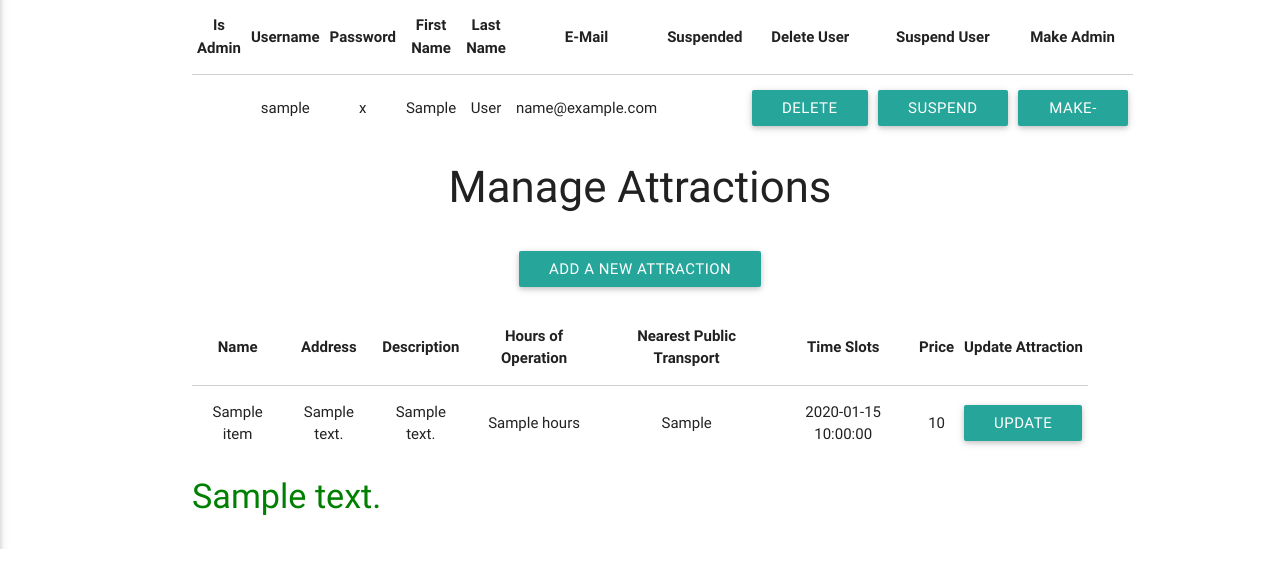
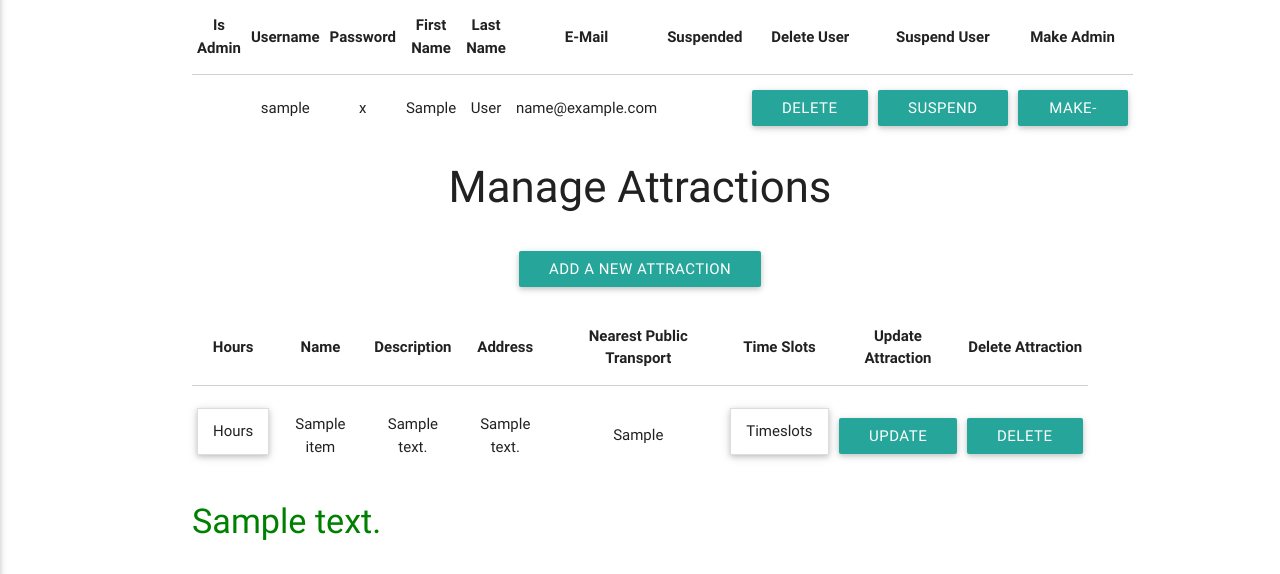
Before and after one commit to sidsenkumar11/Travel-Planner, a Flask app: template templates/home.html in a window 1280 px wide. Shown: the part 267-841 px from the top of the page. Before the commit the page ends 816 px from the top, so only its background shows below. Run offline with Flask 2, Linux system fonts and the light colour scheme; the visitor is signed in with stand-in values (Sample User, id 1); tables that the repository leaves empty hold one stand-in row (values such as "Sample post"); the template is opened without the code that fills it: most values are stand-ins (such as "Sample title", 1, 10 or a date in 2020); parts of the project's set-up code (start-up, migrations or seed data) failed here and were passed over; some libraries are stand-ins or nearby versions.

Commit message:
Reserved attractions and non-reserved attractions working!

```diff
--- a/run.py
+++ b/run.py
@@ -341,7 +341,7 @@ def attractions():
 	return render_template('attractions.html', items=attractions, session=session)
 
 # Receive attraction data to turn into an activity
-@app.route('/add-to-trip/<attraction_index>', methods=['POST', 'GET'])
+@app.route('/add-to-trip/<attraction_index>', methods=['GET'])
 def add_to_trip(attraction_index):
 
 	# TODO: Check if the attraction_name is on list of attractions
@@ -349,11 +349,23 @@ def add_to_trip(attraction_index):
 	if 'current_trip_id' not in session or not session['current_trip_id']:
 		return create_trip(no_error=False)
 
+	cursor = db.cursor()
+
+	# Check if it was a reserved attraction.
+	if 'is_reserved' in request.form and request.form['is_reserved']:
+
+		# Reserved
+		timeslot_id = request.form['timeslot_id']
+		num_people = request.form['num_people']
+
+		# Update database
+		cursor.execute("insert into reserves (reserves_num_people, timeslot_id, username) values (" + str(num_people) + ", " + str(timeslot_id) + ", '" + session['username'] + "');")
+
 	# Get attraction name from index.
-	cursor = db.cursor()
 	cursor.execute("select * from attraction;")
 	attractions = [dict(attraction_name=row[0], description=row[1], nearest_transport=row[2]) for row in cursor.fetchall()]
 	attraction_name = attractions[int(attraction_index) - 1]['attraction_name']
+	db.commit()
 
 	return render_template('create_activity.html', session=session, attraction_name=attraction_name)
 
@@ -381,6 +393,20 @@ def create_activity():
 	success = attraction_name + " added to My Trip!"
 	attractions = get_attractions_data()
 	return render_template('attractions.html', items=attractions, session=session, success=success)
+
+# Delete an attraction
+@app.route('/delete-attraction/<attraction_index>')
+def delete_attraction(attraction_index):
+
+	# Get attraction_name
+	cursor = db.cursor()
+	cursor.execute("select attraction.attraction_name from attraction natural join address;")
+	attraction_name = cursor.fetchall()[int(attraction_index) - 1][0]
+
+	# Delete from database
+	cursor.execute("delete from attraction where attraction_name='" + attraction_name + "';")
+	db.commit()
+	return redirect(url_for('home'))
 
 #####################################################################
 #                                TRIP                               #
@@ -507,9 +533,7 @@ def create_trip(no_error):
 		users = [dict(is_admin="Yes" if row[3] == 1 else "No", username=row[0], password=row[1], first_name=row[4], last_name=row[5], email=row[2], suspended="Yes" if row[7] == 1 else "No") for row in cursor.fetchall()]
 
 		# Get attraction table information.
-		cursor.execute("select * from attraction natural join address;")
-		attractions = [dict(name=row[1], description=row[2], nearest_transport=row[3],
-			address=(str(row[4]) if row[4] is not None else "") + " " + (row[5] if row[5] is not None else "") + " " + (row[6] if row[6] is not None else "") + ", " + (row[7] if row[7] is not None else "") + " " + (row[8] if row[8] is not None else "") + " " + (row[9] if row[9] is not None else "")) for row in cursor.fetchall()]
+		attractions = get_attractions_data()
 
 		if no_error:
 			return render_template("home.html", session=session, users=users, attractions=attractions, no_trip="Here, you can start making your first trip!")
--- a/team1-queries.sql
+++ b/team1-queries.sql
@@ -1,11 +1,13 @@
+USE team1;
+
 # Given a username or email address, is that user in the database?
-select username, email from user where username = 'soham32' or email = 'sdeval3@gatech.edu';
+select EXISTS(select username, email from user where username = 'soham32' or email = 'sdeval3@gatech.edu') as yes_or_no;
 
 #Given a username or email address, is that user an admin user?
 select is_admin from user where username = 'siddhi16' or email = 'sshah3@gatech.edu';
 
 #Which attractions are open right now in Paris?
-select distinct(attraction_name) from hour natural join address natural join attraction where curtime() between hour_start_time and hour_end_time and city = 'Paris';
+select distinct(attraction_name) from hour natural join attraction natural join address where curtime() between hour_start_time and hour_end_time and city = 'Paris';
 
 #Which attractions in Paris don't require reservations?
 select attraction_name from address natural join attraction where city = 'Paris' and attraction.attraction_name not in (select attraction_name from timeslot);
--- a/templates/attractions.html
+++ b/templates/attractions.html
@@ -106,6 +106,7 @@
 						{% endif %}
 					</td>
 					<td><button class="btn waves-effect waves-light" type="submit" name="action">Add to Trip<i class="material-icons right">send</i></td>
+					<input type="hidden" name="is_reserved" value="{% if item.timeslots %}1{% else %}0{% endif %}">
 					</form>
 				</tr>
 				{% endfor %}
--- a/templates/home.html
+++ b/templates/home.html
@@ -52,27 +52,83 @@
 		<table class="responsive-table centered">
 			<thead>
 				<tr>
+					<th>Hours</th>
 					<th>Name</th>
+					<th>Description</th>
 					<th>Address</th>
-					<th>Description</th>
-					<th>Hours of Operation</th>
 					<th>Nearest Public Transport</th>
 					<th>Time Slots</th>
-					<th>Price</th>
 					<th>Update Attraction</th>
+					<th>Delete Attraction</th>
 				</tr>
 			</thead>
 			<tbody>
 				{% for item in attractions %}
 				<tr>
+					<td>
+						  <ul class="collapsible" data-collapsible="expandable">
+						    <li>
+						      <div class="collapsible-header">Hours</div>
+						      <div class="collapsible-body">
+						<table>
+							<thead>
+								<tr>
+									<th>Day</th>
+									<th>Start Time</th>
+									<th>End Time</th>
+								</tr>
+							</thead>
+							<tbody>
+							{% for hour in item.hours %}
+							<tr>
+								<td>{{ hour.day }}</td>
+								<td>{{ hour.hour_start_time }}</td>
+								<td>{{ hour.hour_end_time }}</td>
+							</tr>
+							{% endfor %}
+							</tbody>
+						</table>
+						</div>
+						    </li>
+						</ul>
+					</td>
 					<td>{{ item.name }}</td>
+					<td>{{ item.description }}</td>
 					<td>{{ item.address }}</td>
-					<td>{{ item.description }}</td>
-					<td>{{ item.hours }}</td>
 					<td>{{ item.nearest_transport }}</td>
-					<td>{{ item.time_slots }}</td>
-					<td>{{ item.price }}</td>
-					<td><a class="waves-effect waves-light btn" href="/upate-attraction/{{ item.name }}">Update</a></td>
+					<td>
+						{% if item.timeslots %}
+						  <ul class="collapsible" data-collapsible="expandable">
+						    <li>
+						      <div class="collapsible-header">Timeslots</div>
+						      <div class="collapsible-body">
+							<table>
+								<thead>
+									<tr>
+									<th>ID</th>
+									<th># Spots</th>
+									<th>Start Time</th>
+									<th>End Time</th>
+									</tr>
+								</thead>
+								<tbody>
+							{% for timeslot in item.timeslots %}
+								<tr>
+									<td>{{ timeslot.id }}</td>
+									<td>{{ timeslot.num_remaining }}</td>
+									<td>{{ timeslot.start_time }}</td>
+									<td>{{ timeslot.end_time }}</td>
+								</tr>
+							{% endfor %}
+								</tbody>
+							</table>
+								</div>
+						    </li>
+						</ul>
+						{% endif %}
+					</td>
+					<td><a class="waves-effect waves-light btn" href="/update-attraction/{{ loop.index }}">Update</a></td>
+					<td><a class="waves-effect waves-light btn" href="/delete-attraction/{{ loop.index }}">Delete</a></td>
 				</tr>
 				{% endfor %}
 			</tbody>
```
